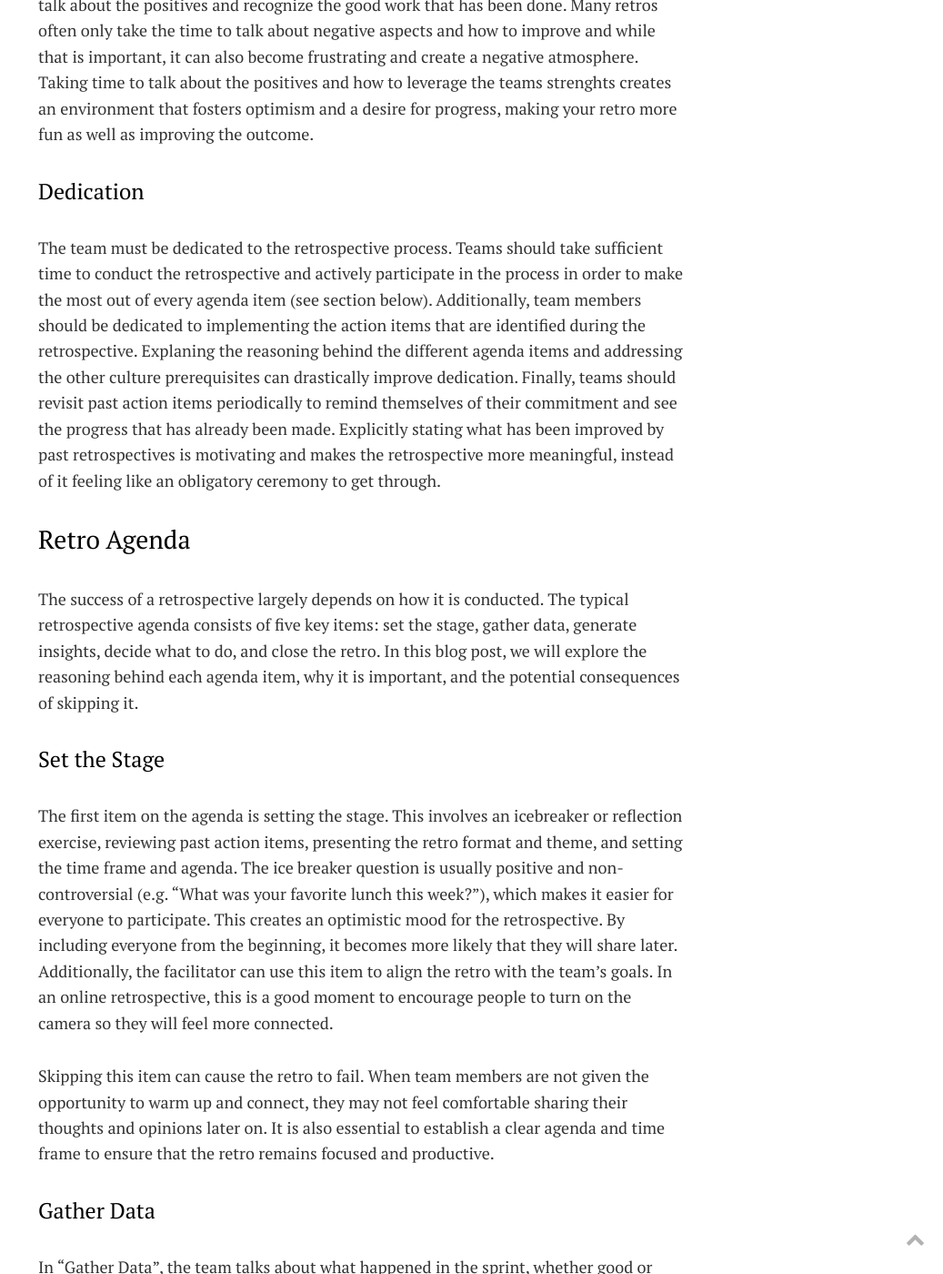
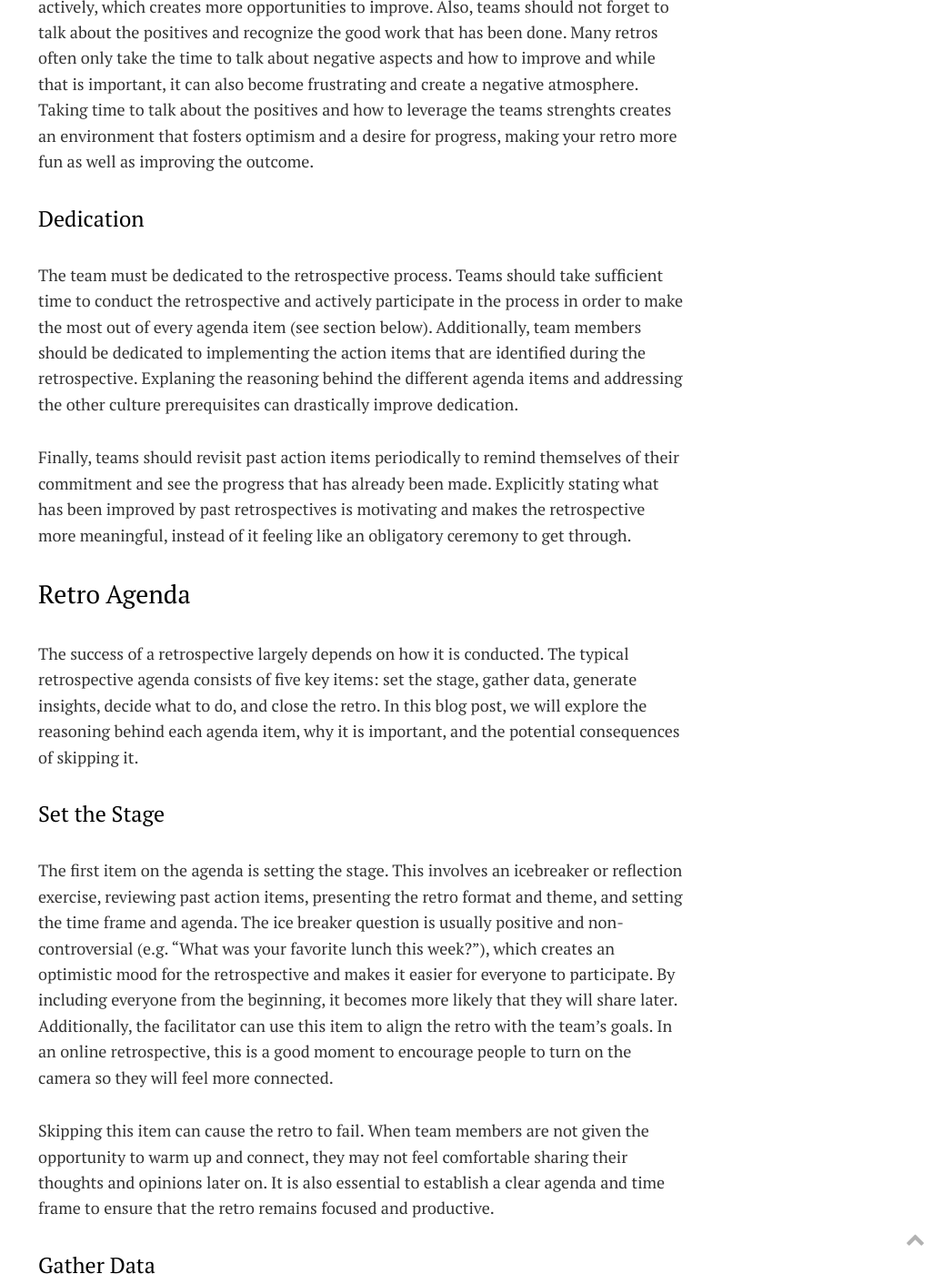
Before and after one commit to julyvee/julyvee.github.io, a Jekyll site: the page built from _posts/2023-03-15-retrospective-not-regrettospective.markdown, in a window 1280 px wide and 1400 px high, scrolled down 2740 px. Shown: the whole window at 91% size, without its empty margins (243-1280 px from the left). Built offline with Jekyll 4.4.1, drawn with Linux system fonts in a browser that asks for light colours; some of the changed text lies outside the part shown.

Commit message:
Minor edits

```diff
--- a/_posts/2023-03-15-retrospective-not-regrettospective.markdown
+++ b/_posts/2023-03-15-retrospective-not-regrettospective.markdown
@@ -21,7 +21,9 @@
 
 ### Psychological Safety
 
-Adding on to the prime directive in a more general sense, psychological safety refers to a team culture where team members feel free to share positive and negative feedback without fear of retribution for mistakes or criticism. This creates a safe space where everyone is encouraged to express their thoughts, which ultimately leads to more creative and innovative solutions. Teams should recognize that it is okay to fail, because it provides an opportunity for learning. If psychological safety is not established, people will not share their real opinions or mistakes, so no significant improvement can be made. The retrospective would become a meaningless chore. One important aspect of psychological safety is the presence of managers in the retro. The presence of a manager can improve the outcome of the retro because they have unique insights and capabilities to drive change, but it can also be a blocker to psychological safety because people are afraid to admit to mistakes in front of their boss. Consider on an individual basis whether a manager's presence in the retro is beneficial or detrimental and don't be afraid to conduct a retrospective without them.
+Adding on to the prime directive in a more general sense, psychological safety refers to a team culture where team members feel free to share positive and negative feedback without fear of retribution for mistakes or criticism. This creates a safe space where everyone is encouraged to express their thoughts, which ultimately leads to more creative and innovative solutions. Teams should recognize that it is okay to fail, because it provides an opportunity for learning. If psychological safety is not established, people will not share their real opinions or mistakes, so no significant improvement can be made. The retrospective would become a meaningless chore.
+
+One important aspect of psychological safety is the presence of managers in the retro. The presence of a manager can improve the outcome of the retro because they have unique insights and capabilities to drive change, but it can also be a blocker to psychological safety because people are afraid to admit to mistakes in front of their boss. Consider on an individual basis whether a manager's presence in the retro is beneficial or detrimental and don't be afraid to conduct a retrospective without them.
 
 ### Open to Discussing Causes
 
@@ -33,7 +35,9 @@
 
 ### Dedication
 
-The team must be dedicated to the retrospective process. Teams should take sufficient time to conduct the retrospective and actively participate in the process in order to make the most out of every agenda item (see section below). Additionally, team members should be dedicated to implementing the action items that are identified during the retrospective. Explaning the reasoning behind the different agenda items and addressing the other culture prerequisites can drastically improve dedication. Finally, teams should revisit past action items periodically to remind themselves of their commitment and see the progress that has already been made. Explicitly stating what has been improved by past retrospectives is motivating and makes the retrospective more meaningful, instead of it feeling like an obligatory ceremony to get through.
+The team must be dedicated to the retrospective process. Teams should take sufficient time to conduct the retrospective and actively participate in the process in order to make the most out of every agenda item (see section below). Additionally, team members should be dedicated to implementing the action items that are identified during the retrospective. Explaning the reasoning behind the different agenda items and addressing the other culture prerequisites can drastically improve dedication.
+
+Finally, teams should revisit past action items periodically to remind themselves of their commitment and see the progress that has already been made. Explicitly stating what has been improved by past retrospectives is motivating and makes the retrospective more meaningful, instead of it feeling like an obligatory ceremony to get through.
 
 ## Retro Agenda
 
@@ -41,7 +45,7 @@
 
 ### Set the Stage
 
-The first item on the agenda is setting the stage. This involves an icebreaker or reflection exercise, reviewing past action items, presenting the retro format and theme, and setting the time frame and agenda. The ice breaker question is usually positive and non-controversial (e.g. "What was your favorite lunch this week?"), which makes it easier for everyone to participate. This creates an optimistic mood for the retrospective. By including everyone from the beginning, it becomes more likely that they will share later. Additionally, the facilitator can use this item to align the retro with the team's goals. In an online retrospective, this is a good moment to encourage people to turn on the camera so they will feel more connected.
+The first item on the agenda is setting the stage. This involves an icebreaker or reflection exercise, reviewing past action items, presenting the retro format and theme, and setting the time frame and agenda. The ice breaker question is usually positive and non-controversial (e.g. "What was your favorite lunch this week?"), which creates an optimistic mood for the retrospective and makes it easier for everyone to participate. By including everyone from the beginning, it becomes more likely that they will share later. Additionally, the facilitator can use this item to align the retro with the team's goals. In an online retrospective, this is a good moment to encourage people to turn on the camera so they will feel more connected.
 
 Skipping this item can cause the retro to fail. When team members are not given the opportunity to warm up and connect, they may not feel comfortable sharing their thoughts and opinions later on. It is also essential to establish a clear agenda and time frame to ensure that the retro remains focused and productive.
 
```
Also changed, not shown: other parts of _posts/2023-03-15-retrospective-not-regrettospective.markdown (+2 -2 lines).
